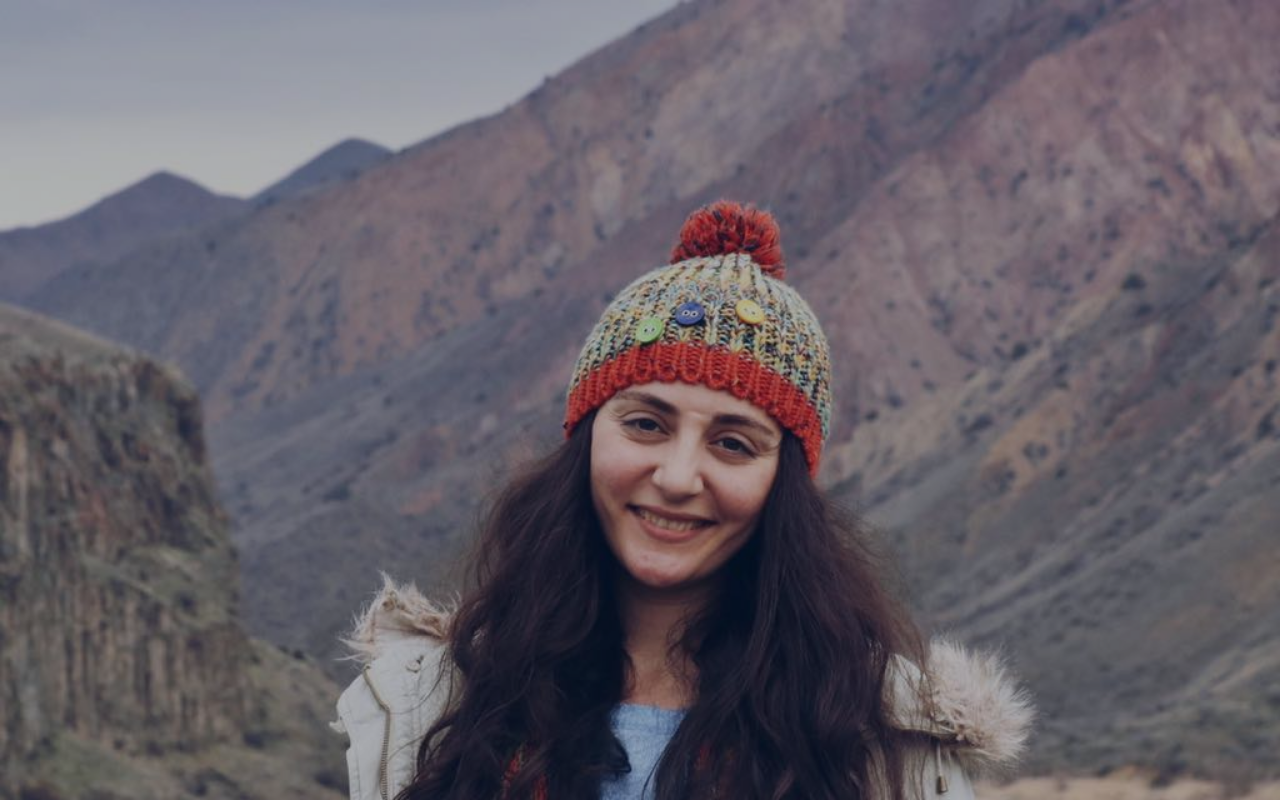
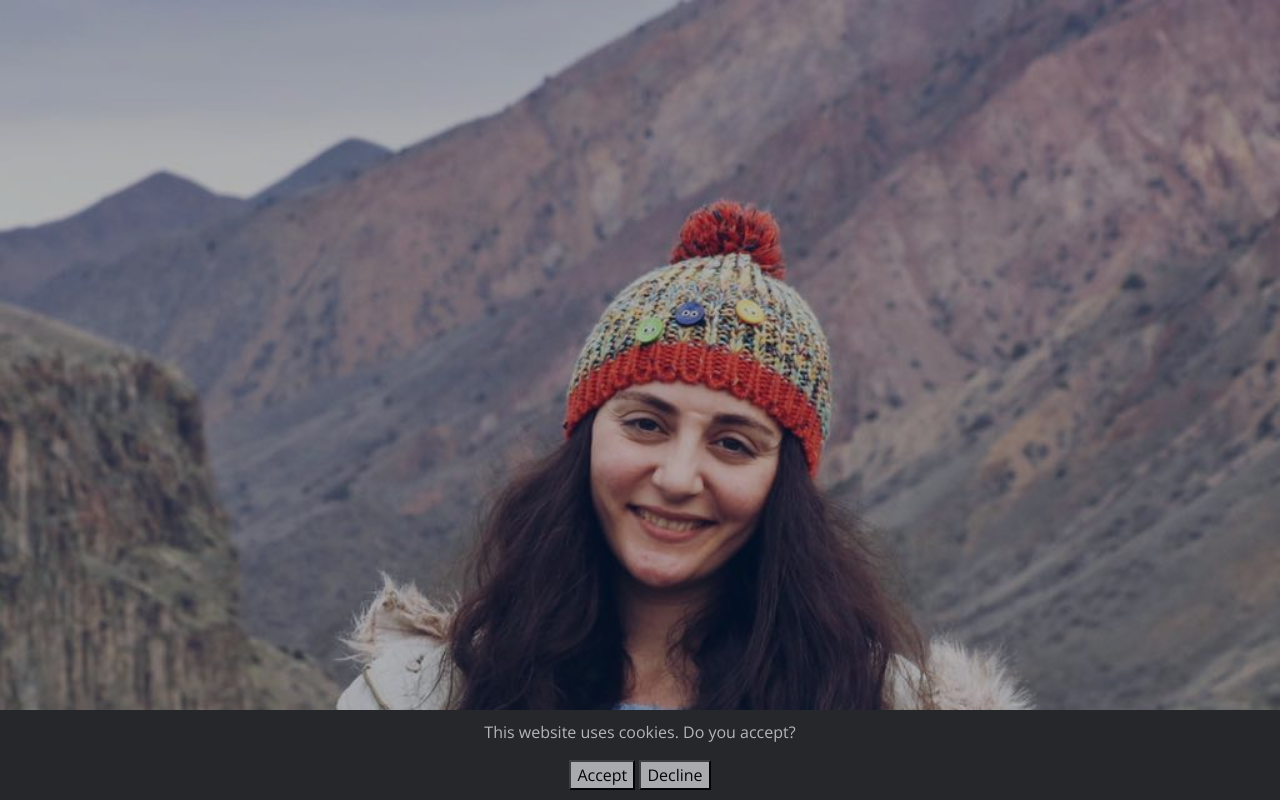
Before and after one commit to lilkhach/Portfolio, a Django app: template portfolio/resume/templates/hero.html in a window 1280 px wide. Run offline with Django 4.2, Linux system fonts and the light colour scheme; the template is opened without the code that fills it: values that come from a table or form of the project are taken from there, others are empty; data comes from the database, SQL or seed files in the repository; both versions use the stored data as it was after the commit; some libraries are stand-ins or nearby versions.

Commit message:
New updates

```diff
--- a/portfolio/resume/static/assets/css/style.css
+++ b/portfolio/resume/static/assets/css/style.css
@@ -1104,3 +1104,14 @@ section {
     padding-right: 20px 15px;
   }
 }
+
+.cookie-banner {
+  position: fixed;
+  bottom: 0;
+  left: 0;
+  width: 100%;
+  background-color: #333;
+  color: #fff;
+  padding: 10px;
+  text-align: center;
+}
--- a/portfolio/resume/static/assets/js/main.js
+++ b/portfolio/resume/static/assets/js/main.js
@@ -260,3 +260,7 @@
   new PureCounter();
 
 })()
+
+function disableButton() {
+  // Add the logic to disable the button here
+}
--- a/portfolio/resume/templates/base.html
+++ b/portfolio/resume/templates/base.html
@@ -40,12 +40,9 @@
 
 <body>
 
+
     {% block bodycontent %}
     {% endblock %}
-
-
-
-
 
 
 </body>
--- a/portfolio/resume/templates/hero.html
+++ b/portfolio/resume/templates/hero.html
@@ -1,6 +1,36 @@
 {% extends "base.html" %}
 {% load static %}
 {% block bodycontent %}
+
+<div class="cookie-banner">
+  <p>This website uses cookies. Do you accept?</p>
+  <button id="accept-cookies">Accept</button>
+  <button id="decline-cookies">Decline</button>
+</div>
+
+<script>
+  document.addEventListener("DOMContentLoaded", function() {
+    const cookieBanner = document.querySelector(".cookie-banner");
+    const acceptButton = document.getElementById("accept-cookies");
+    const declineButton = document.getElementById("decline-cookies");
+
+    acceptButton.addEventListener("click", function() {
+      document.cookie = "cookies_accepted=true; expires=365; path=/";
+      cookieBanner.style.display = "none";
+    });
+
+    declineButton.addEventListener("click", function() {
+      // Handle decline action here (e.g., remove cookies)
+      cookieBanner.style.display = "none";
+    });
+
+    if (document.cookie.includes("cookies_accepted=true")) {
+      cookieBanner.style.display = "none";
+    } else {
+      cookieBanner.style.display = "block";
+    }
+  });
+</script>
 
 <section id="hero" class="d-flex flex-column justify-content-center align-items-center">
   <div class="hero-container" data-aos="fade-in">
@@ -66,4 +96,7 @@
     }
   });
 </script>
+
+
+
 {% endblock %}
```
Also changed, not shown: portfolio/db.sqlite3.
